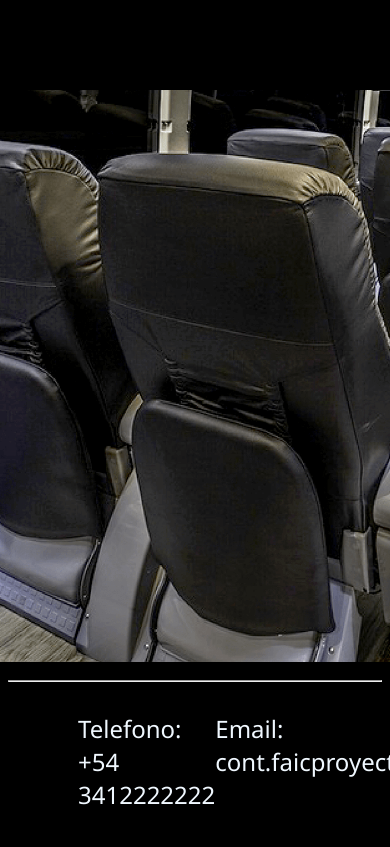
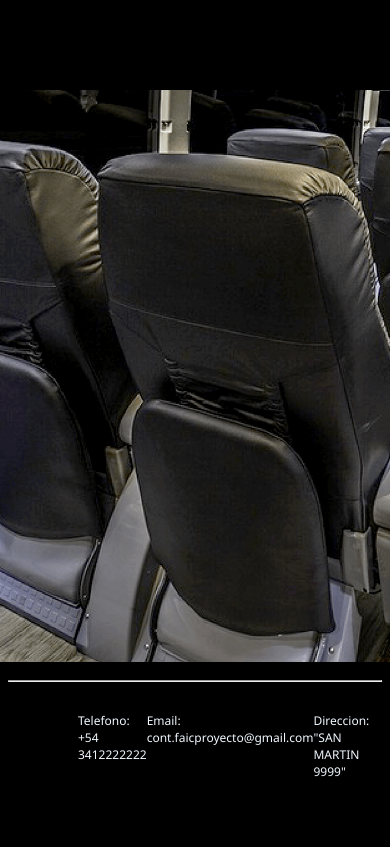
Before and after one commit to AgustinChavez44/PF-Chavez, a plain HTML site: page index.html in a window 390 px wide. Shown: the part 6292-7139 px from the top of the page. After the commit the page ends 7102 px from the top, so only its background shows below. Drawn offline with Linux system fonts and the light colour scheme.

Commit message:
Cambio de tamaño letra footer

```diff
--- a/css/estilos.css
+++ b/css/estilos.css
@@ -94,7 +94,7 @@ color: rgb(255, 155, 65);
     width: 700px;
     height: auto;
 }
-/*FOOTER*/
+                                                            /*FOOTER*/
 
 #listafooter {
     display: flex;
@@ -107,6 +107,11 @@ color: rgb(255, 155, 65);
     list-style: none;
     font-size: 150%;
     font-family:'Segoe UI', Tahoma, Geneva, Verdana, sans-serif;
+}
+@media (max-width: 577px) {
+    .contenidofooter {
+        font-size: 75%;
+    }
 }
 
                                                             /*CALIDAD*/
```
